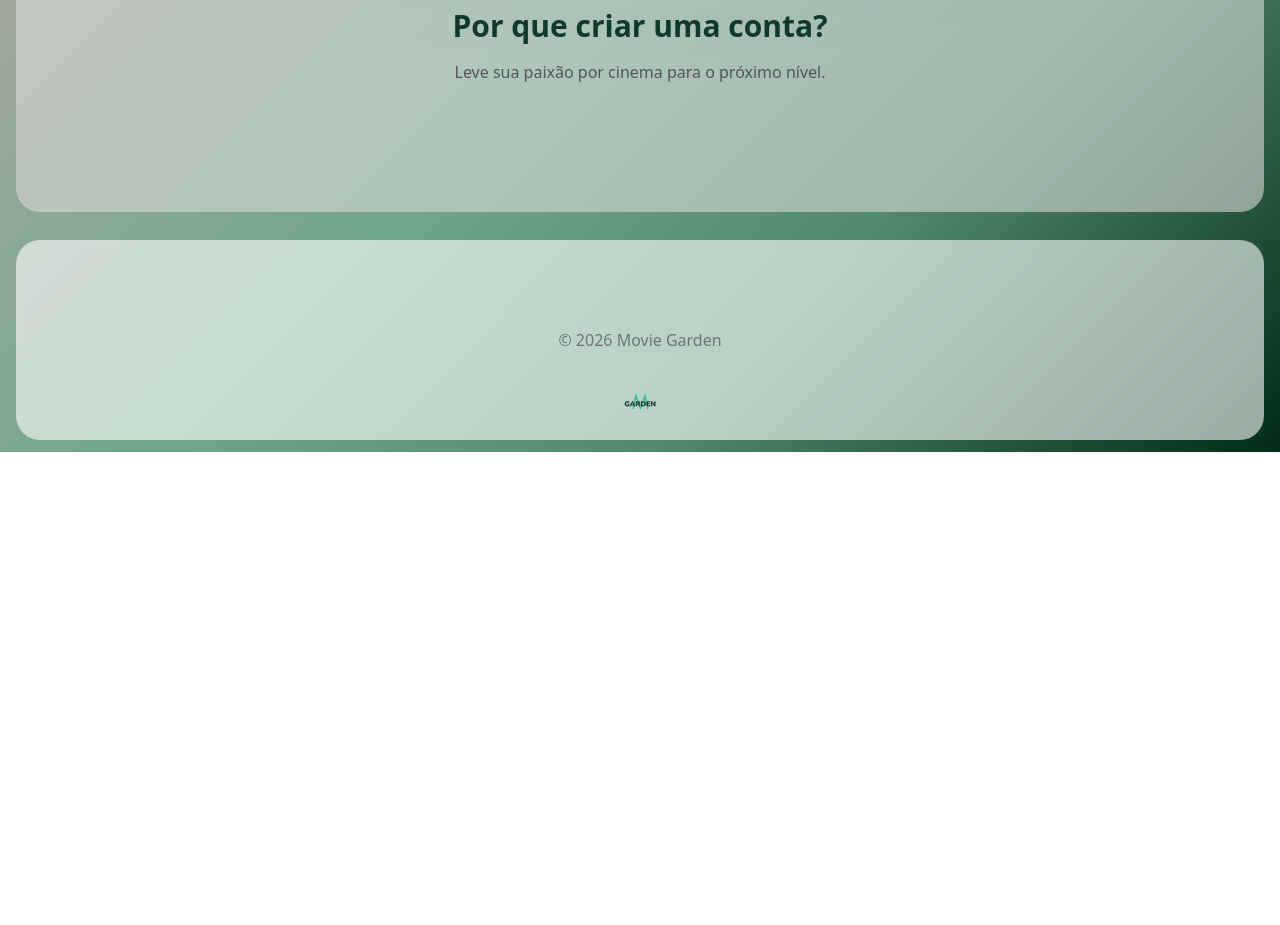
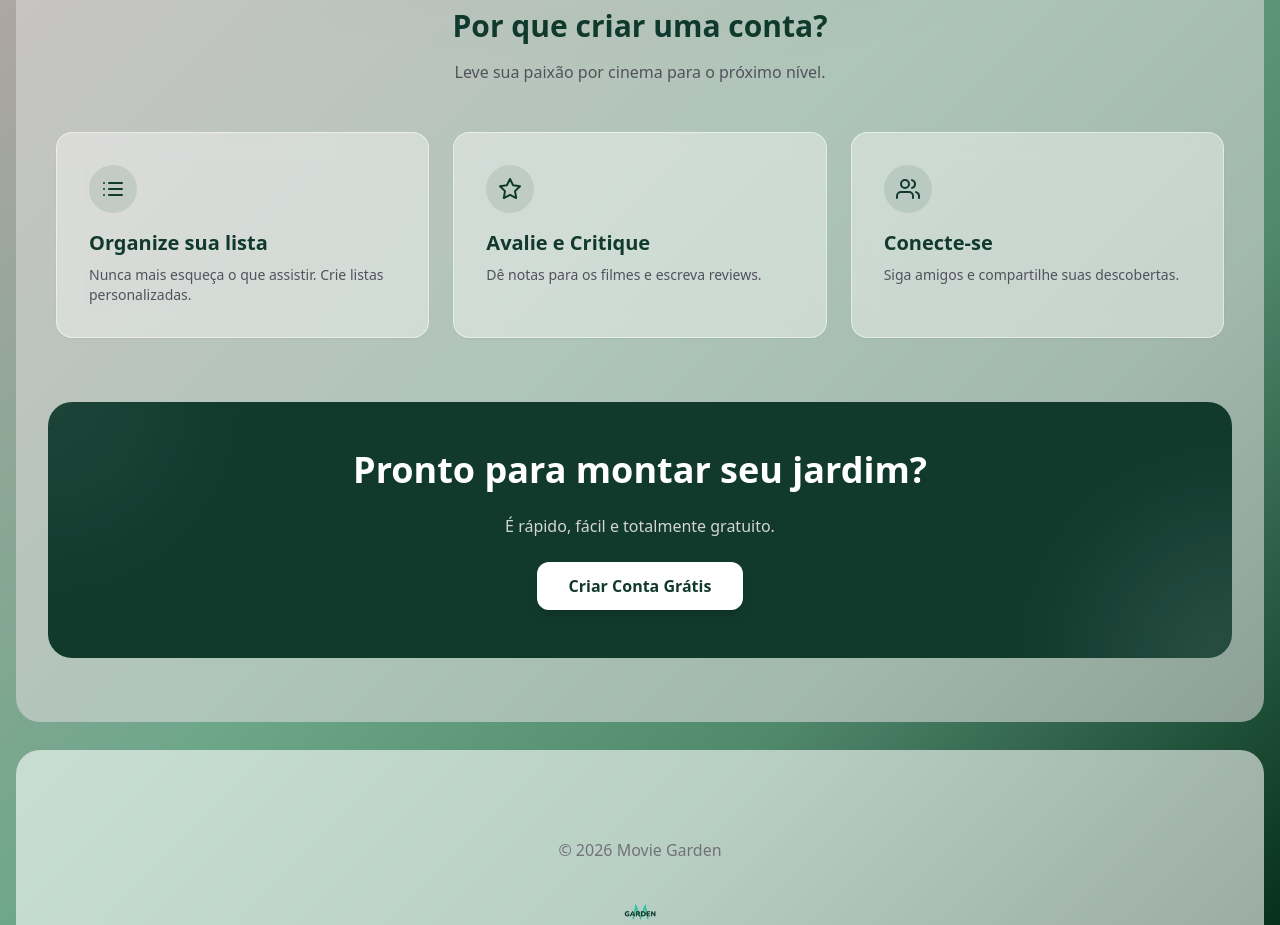
Before and after one commit to danilotavares-dev/movie-garden, a React (Vite) app in the folder apps/web/: page / in a window 1280 px wide. Shown: the part 1060-1985 px from the top of the page. Before the commit the page ends 1512 px from the top, so only its background shows below. Built offline with nearby package versions, Linux system fonts and the light colour scheme; no server answers.

Commit message:
fixed: readiciona os argumentos de cta ao final da página que tinhaapagado.

```diff
--- a/apps/web/src/lib/i18n.ts
+++ b/apps/web/src/lib/i18n.ts
@@ -9,7 +9,7 @@ i18n.use(initReactI18next).init({
   resources: {
     'pt-BR': { translation: ptBR },
     'en-US': { translation: enUS },
-    'es': { translation: es },
+    es: { translation: es },
   },
   lng: 'pt-BR',
   fallbackLng: 'en-US',
--- a/apps/web/src/pages/LandingPage.tsx
+++ b/apps/web/src/pages/LandingPage.tsx
@@ -155,7 +155,11 @@ export function LandingPage() {
                         type="button"
                         key={lang.code}
                         onClick={() => handleLanguageChange(lang.code)}
-                        className={`px-4 py-3 text-left text-sm flex items-center gap-3 transition-colors hover:bg-[#113A2D]/10 ${currentLang === lang.code ? 'font-bold text-[#113A2D] bg-[#113A2D]/5' : 'text-zinc-600'}`}
+                        className={`px-4 py-3 text-left text-sm flex items-center gap-3 transition-colors hover:bg-[#113A2D]/10 ${
+                          currentLang === lang.code
+                            ? 'font-bold text-[#113A2D] bg-[#113A2D]/5'
+                            : 'text-zinc-600'
+                        }`}
                       >
                         <span className="text-lg leading-none">
                           {lang.flag}
@@ -228,7 +232,107 @@ export function LandingPage() {
             </h2>
             <p className="text-zinc-600">{t('why.subtitle')}</p>
           </div>
-          <div className="grid grid-cols-1 md:grid-cols-3 gap-6"></div>
+
+          <div className="grid grid-cols-1 md:grid-cols-3 gap-6">
+            <div className="bg-white/40 backdrop-blur-md p-8 rounded-2xl border border-white/50 hover:border-[#113A2D]/50 transition-all hover:-translate-y-1 shadow-sm">
+              <div className="w-12 h-12 bg-[#113A2D]/10 rounded-full flex items-center justify-center mb-4 text-[#113A2D]">
+                <svg
+                  xmlns="http://www.w3.org/2000/svg"
+                  width="24"
+                  height="24"
+                  viewBox="0 0 24 24"
+                  fill="none"
+                  stroke="currentColor"
+                  strokeWidth="2"
+                  strokeLinecap="round"
+                  strokeLinejoin="round"
+                  aria-hidden="true"
+                >
+                  <path d="M8 6h13" />
+                  <path d="M8 12h13" />
+                  <path d="M8 18h13" />
+                  <path d="M3 6h.01" />
+                  <path d="M3 12h.01" />
+                  <path d="M3 18h.01" />
+                </svg>
+              </div>
+              <h3 className="text-xl font-bold text-[#113A2D] mb-2">
+                {t('cards.organize.title')}
+              </h3>
+              <p className="text-zinc-600 text-sm">
+                {t('cards.organize.text')}
+              </p>
+            </div>
+
+            <div className="bg-white/40 backdrop-blur-md p-8 rounded-2xl border border-white/50 hover:border-[#113A2D]/50 transition-all hover:-translate-y-1 shadow-sm">
+              <div className="w-12 h-12 bg-[#113A2D]/10 rounded-full flex items-center justify-center mb-4 text-[#113A2D]">
+                <svg
+                  xmlns="http://www.w3.org/2000/svg"
+                  width="24"
+                  height="24"
+                  viewBox="0 0 24 24"
+                  fill="none"
+                  stroke="currentColor"
+                  strokeWidth="2"
+                  strokeLinecap="round"
+                  strokeLinejoin="round"
+                  aria-hidden="true"
+                >
+                  <polygon points="12 2 15.09 8.26 22 9.27 17 14.14 18.18 21.02 12 17.77 5.82 21.02 7 14.14 2 9.27 8.91 8.26 12 2" />
+                </svg>
+              </div>
+              <h3 className="text-xl font-bold text-[#113A2D] mb-2">
+                {t('cards.rate.title')}
+              </h3>
+              <p className="text-zinc-600 text-sm">{t('cards.rate.text')}</p>
+            </div>
+            <div className="bg-white/40 backdrop-blur-md p-8 rounded-2xl border border-white/50 hover:border-[#113A2D]/50 transition-all hover:-translate-y-1 shadow-sm">
+              <div className="w-12 h-12 bg-[#113A2D]/10 rounded-full flex items-center justify-center mb-4 text-[#113A2D]">
+                <svg
+                  xmlns="http://www.w3.org/2000/svg"
+                  width="24"
+                  height="24"
+                  viewBox="0 0 24 24"
+                  fill="none"
+                  stroke="currentColor"
+                  strokeWidth="2"
+                  strokeLinecap="round"
+                  strokeLinejoin="round"
+                  aria-hidden="true"
+                >
+                  <path d="M17 21v-2a4 4 0 0 0-4-4H5a4 4 0 0 0-4 4v2" />
+                  <circle cx="9" cy="7" r="4" />
+                  <path d="M23 21v-2a4 4 0 0 0-3-3.87" />
+                  <path d="M16 3.13a4 4 0 0 1 0 7.75" />
+                </svg>
+              </div>
+              <h3 className="text-xl font-bold text-[#113A2D] mb-2">
+                {t('cards.connect.title')}
+              </h3>
+              <p className="text-zinc-600 text-sm">{t('cards.connect.text')}</p>
+            </div>
+          </div>
+        </section>
+
+        <section className="w-full px-4 mb-12">
+          <div className="max-w-[1400px] mx-auto bg-[#113A2D] rounded-3xl p-12 relative overflow-hidden text-center group">
+            <div className="absolute top-0 left-0 w-64 h-64 bg-white/5 rounded-full -translate-x-1/2 -translate-y-1/2 blur-3xl"></div>
+            <div className="absolute bottom-0 right-0 w-64 h-64 bg-white/10 rounded-full translate-x-1/2 translate-y-1/2 blur-3xl"></div>
+
+            <div className="relative z-10 flex flex-col items-center gap-6">
+              <h2 className="text-3xl md:text-4xl font-bold text-white">
+                {t('cta.title')}
+              </h2>
+              <p className="text-zinc-300 max-w-lg">{t('cta.text')}</p>
+              <button
+                type="button"
+                onClick={() => navigate('/cadastro')}
+                className="bg-white text-[#113A2D] px-8 py-3 rounded-xl font-bold hover:bg-zinc-100 hover:scale-105 shadow-lg"
+              >
+                {t('cta.button')}
+              </button>
+            </div>
+          </div>
         </section>
       </main>
 
```
